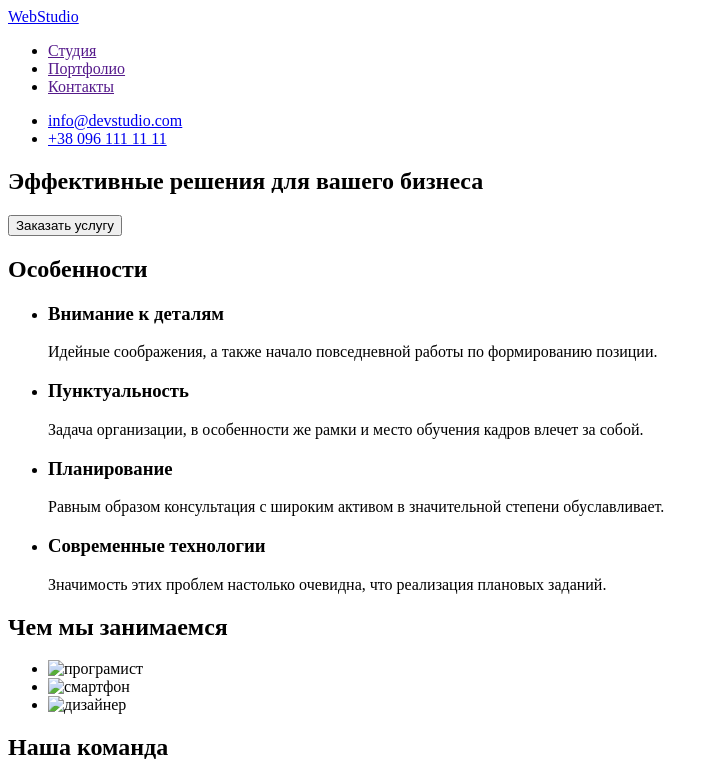
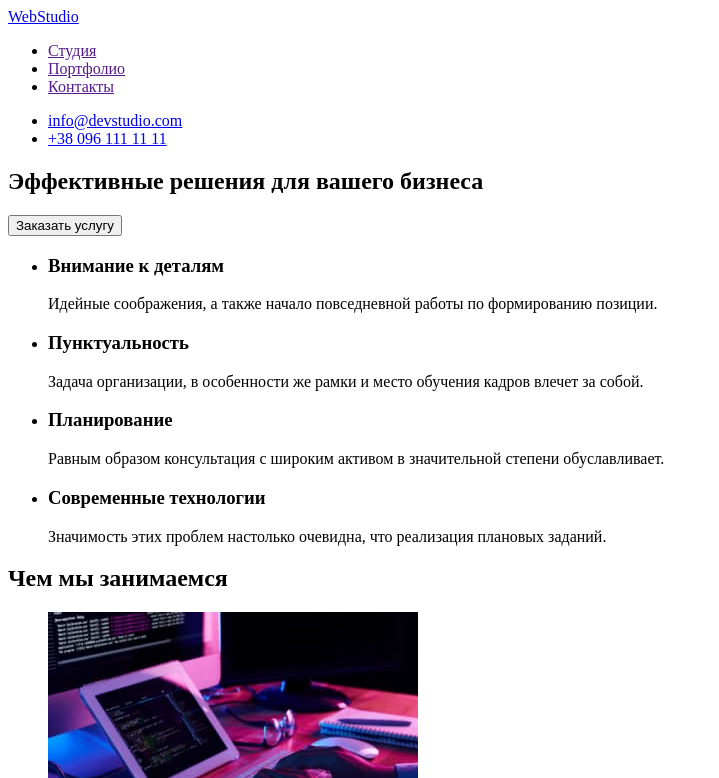
Before and after one commit to malahov72/github-tutorial, a plain HTML site: page index.html in a window 1280 px wide. Shown: the top 778 px of the page, without its empty margins (0-719 px from the left). Drawn offline with Linux system fonts and the light colour scheme.

Commit message:
Д/З_1 після редагування

```diff
--- a/index.html
+++ b/index.html
@@ -31,7 +31,7 @@
             <button type="button">Заказать услугу</button>
         </section>
         <section>
-        <h2>Особенности</h2>
+        <h2 hidden>Особенности</h2>
             <ul>
                 <li>
                     <h3>Внимание к деталям</h3>
@@ -56,24 +56,24 @@
             <ul>
                 <li>
                     <img
-                        src="./images/img1(1).jpg"
-                        alt="програмист"
+                        src="./images/about-img-1.jpg"
+                        alt="програмирование сайта"
                         width="370"
                         height="294"
                     />
                 </li>
                 <li>
                     <img
-                        src="./images/img2(1).jpg"
-                        alt="смартфон"
+                        src="./images/about-img-2.jpg"
+                        alt="разработка мобильного приложения"
                         width="370"
                         height="294"
                     />
                 </li>
                 <li>
                     <img
-                        src="./images/img3(1).jpg"
-                        alt="дизайнер"
+                        src="./images/about-img-3.jpg"
+                        alt="подбор цветной политры"
                         width="370"
                         height="294"
                         />
@@ -127,9 +127,7 @@
         </section>
     </main>
     <footer>
-        <section>
-            <h2 lang="en">WebStudio</h2>
-        </section>
+        <a href="/">WebStudio</a>
         <address>
             <ul>
                 <li>
```
Also changed, not shown: images/about-img-1.jpg (renamed from images/img1 (1).jpg), images/about-img-2.jpg (renamed from images/img2 (1).jpg), images/about-img-3.jpg (renamed from images/img3 (1).jpg), images/img1.jpg (deleted), images/img2.jpg (deleted), images/img3.jpg (deleted).
